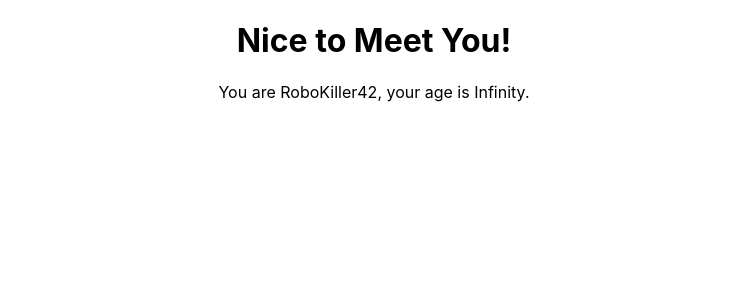
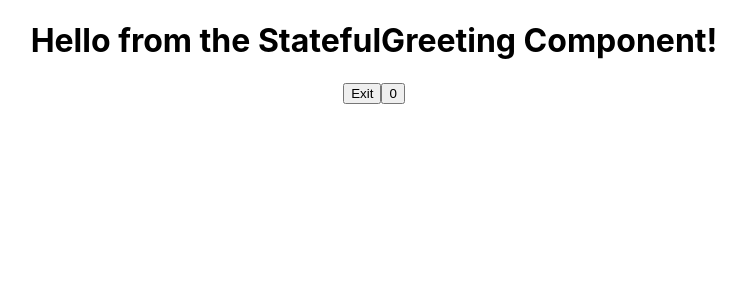
Before and after one commit to CarlG96/gitpod-react, a React (Create React App) app in the folder my-app/: page / in a window 1280 px wide. Shown: the top 300 px of the page, without its empty margins (266-1012 px from the left). Built offline with nearby package versions, Linux system fonts and the light colour scheme.

Commit message:
Added stateful class components

```diff
--- a/my-app/src/App.js
+++ b/my-app/src/App.js
@@ -1,11 +1,13 @@
 import logo from './logo.svg';
 import './App.css';
 import FunctionalGreetingWithProps from './components/FunctionalGreetingWithProps';
+import StatefulGreeting from './components/StatefulGreeting';
 
 function App() {
   return (
     <div className="App">
-      <FunctionalGreetingWithProps greeting="Nice to Meet You!" name="RoboKiller42" age="Infinity" />
+      {/* <FunctionalGreetingWithProps greeting="Nice to Meet You!" name="RoboKiller42" age="Infinity" /> */}
+      <StatefulGreeting name="RoboKiller42" age="Infinity" />
     </div>
   );
 }
--- /dev/null
+++ b/my-app/src/components/StatefulGreeting.js
@@ -0,0 +1,53 @@
+import React from "react";
+
+class StatefulGreeting extends React.Component {
+    constructor(props) {
+        super(props);
+        this.state = {
+            introduction: "Hello",
+            buttonText: "Exit",
+            count: 0
+        };
+    }
+
+    increment() {
+
+        this.setState((prevState, prevProps) => {
+            console.log("Previous state:", prevState);
+            console.log("Previous props:", prevProps);
+            return {
+                count: prevState.count + 1
+            }
+        });
+    }
+
+    incrementFive() {
+        this.increment()
+        this.increment()
+        this.increment()
+        this.increment()
+        this.increment()
+    }
+
+    handleClick() {
+        this.setState((prevState, prevProps) => {
+            console.log("Previous state:", prevState);
+            console.log("Previous props:", prevProps);
+            return {
+                introduction: prevState.introduction === "Hello" ? "Goodbye" : "Hello",
+                buttonText: prevState.buttonText === "Exit" ? "Enter" : "Exit"
+            }
+        });
+    }
+
+    render() {
+        return (
+        <div>
+            <h1>{this.state.introduction} from the StatefulGreeting Component!</h1>
+            <button onClick={() => this.handleClick()}>{this.state.buttonText}</button>
+            <button onClick={() => this.incrementFive()}>{this.state.count}</button>
+        </div>);
+    }
+}
+
+export default StatefulGreeting;
```
